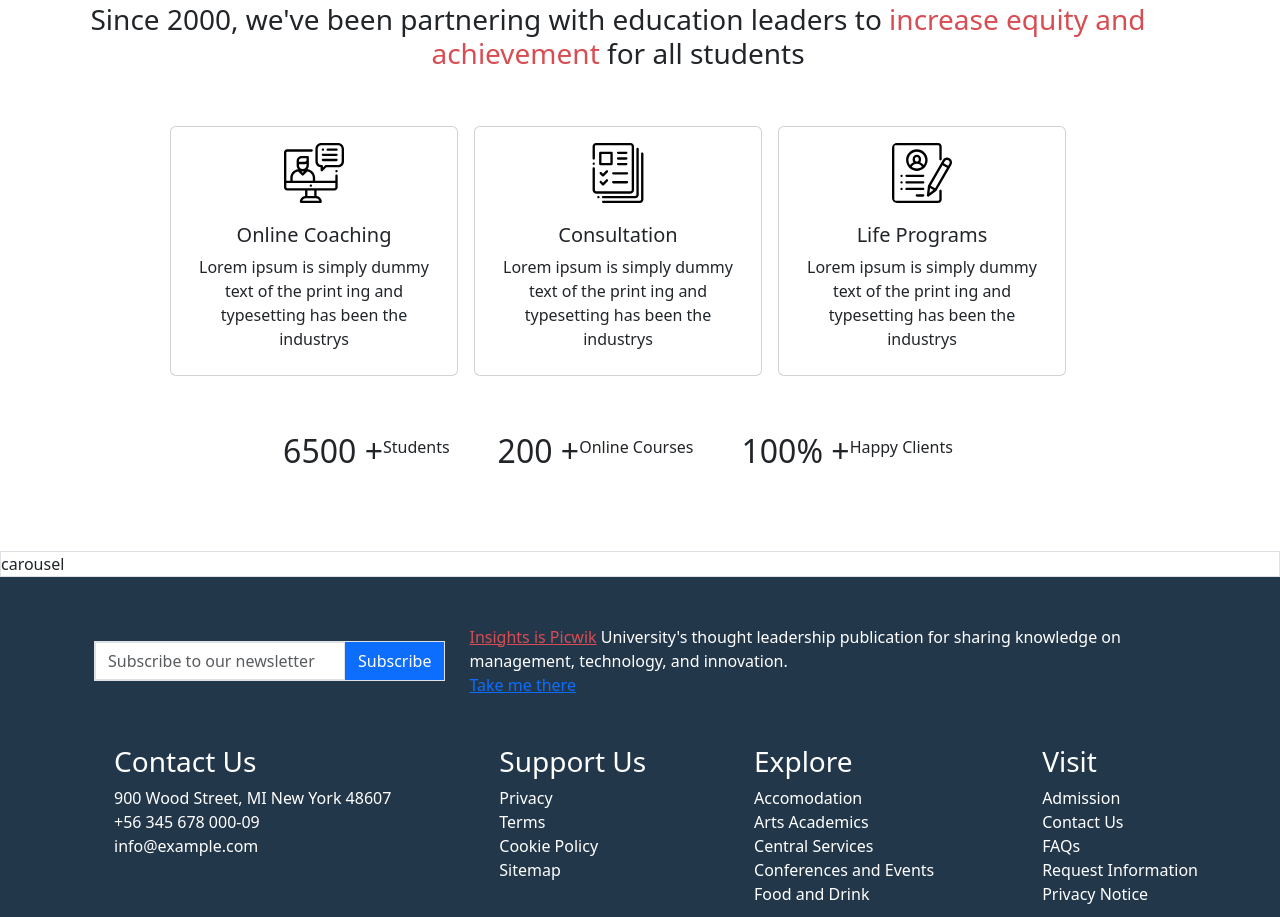
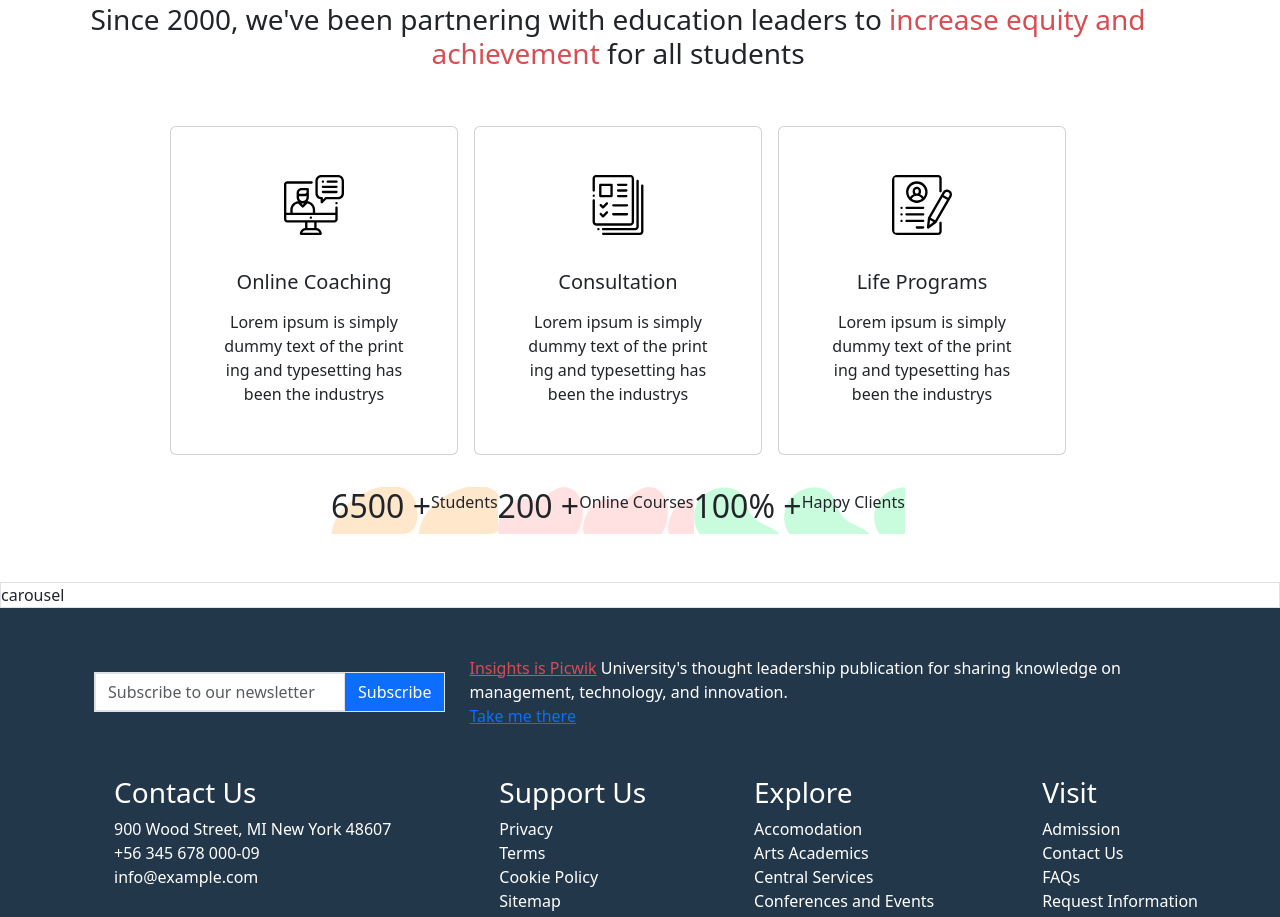
Before and after one commit to Eecodev/proj-html-vuejs, a Vue app: page / in a window 1280 px wide. Shown: the part 920-1837 px from the top of the page. Built offline with nearby package versions, Linux system fonts and the light colour scheme.

Commit message:
git update

```diff
--- a/src/components/PartnerComp.vue
+++ b/src/components/PartnerComp.vue
@@ -5,16 +5,17 @@
 
             <div class="d-flex justify-content-center align-items-center">
                 <div v-for="card in cardPartner" :key="card.id" class="card text-center m-2" style="width: 18rem;">
-                    <div class="card-body">
+                    <div class="card-body p-5">
                         <img class="card-img" :src="card.img" :alt="card.title">
-                        <h5 class="card-title mb-2">{{ card.title }}</h5>
-                        <p class="card-text mb-2">{{ card.text }}</p>
+                        <h5 class="card-title mb-3">{{ card.title }}</h5>
+                        <p class="card-text">{{ card.text }}</p>
                     </div>
                 </div>
             </div>
 
             <div class="d-flex justify-content-center mt-4">
-                <div class="d-flex align-items-center m-4" v-for="statistic in statistics" :key="statistic.id" :style="{ backgroundImage: 'ulr(' + statistic.img +')'}">
+                <div class="d-flex align-items-center statistics" v-for="statistic in statistics" :key="statistic.id"
+                :style="{ backgroundImage: 'url(' + statistic.img +')'}">
                     <h2>{{ statistic.value }}</h2>
                     <p>{{ statistic.label }}</p>
                 </div>
@@ -82,6 +83,6 @@
     }
     .card-img{
         width: 60px;
-        margin-bottom: 20px;
+        margin-bottom: 35px;
     }
 </style>
```
